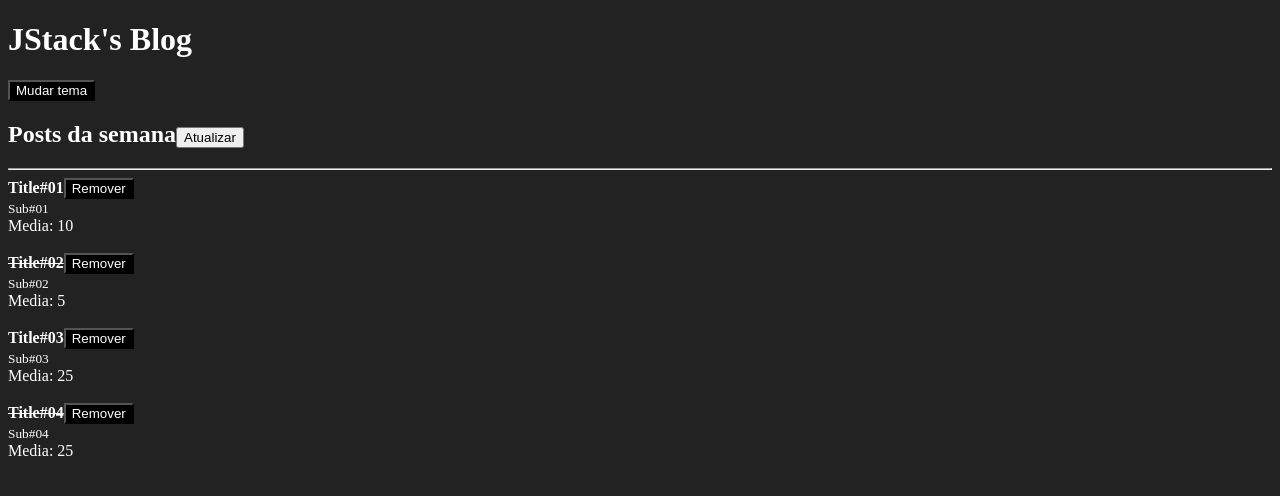
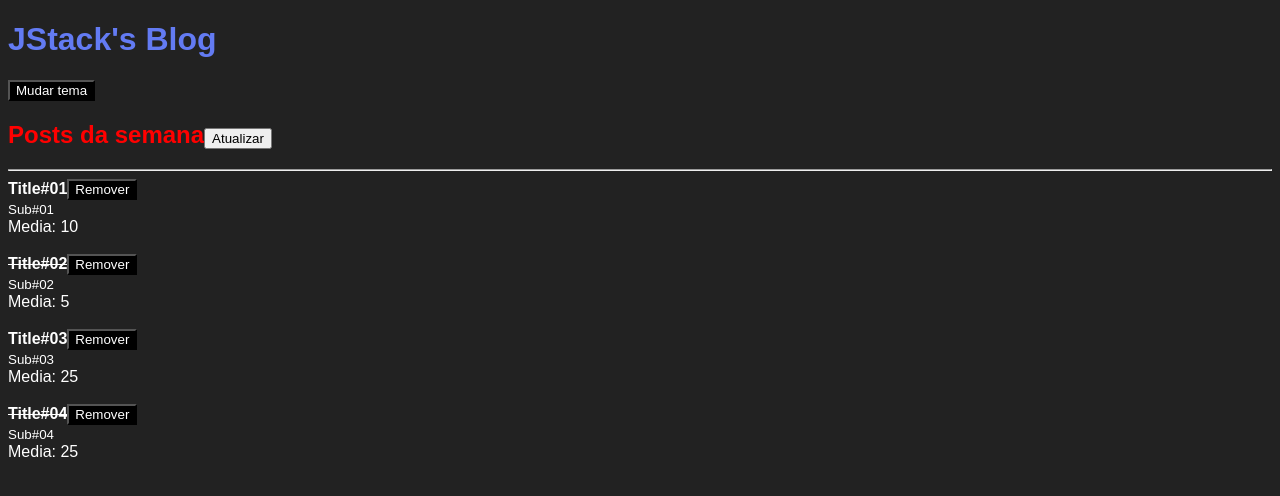
Before and after one commit to eduardoaraujogomes/js-stack, a React app in the folder react-fundamentos/: page / in a window 1280 px wide. Shown: the top 496 px of the page. Built offline with nearby package versions, Linux system fonts and the light colour scheme.

Commit message:
feat: css modules

```diff
--- /dev/null
+++ b/react-fundamentos/src/App.css
@@ -0,0 +1,3 @@
+.title {
+  color: #f00;
+}
--- a/react-fundamentos/src/App.js
+++ b/react-fundamentos/src/App.js
@@ -1,6 +1,8 @@
 import React, { useState } from 'react';
 import Header from './Header';
 import Post from './Post';
+
+import styles from './App.css';
 
 import { ThemeProvider } from './ThemeContext';
 
@@ -66,7 +68,7 @@
   return (
     <ThemeProvider>
       <Header>
-        <h2>Posts da semana
+        <h2 className={styles.title}>Posts da semana
           <button onClick={handleRefresh}>Atualizar</button>
         </h2>
       </Header>
--- /dev/null
+++ b/react-fundamentos/src/Header.css
@@ -0,0 +1,3 @@
+.title{
+  color: #637bf3;
+}
--- a/react-fundamentos/src/Header.js
+++ b/react-fundamentos/src/Header.js
@@ -2,14 +2,20 @@
 import PropTypes from 'prop-types';
 import Button from './Button';
 
+
+import styles from './Header.css';
+
 import { ThemeContext } from './ThemeContext';
+
+//CSS Modules - CSS que não interfere no restante do código
+//Ele cria uma hash para não gerar conflito de nomes de classes
 
 export default function Header({ title, children }) {
   const { onToggleTheme } = useContext(ThemeContext);
 
   return (
     <div>
-      <h1>{title}</h1>
+      <h1 className={styles.title}>{title}</h1>
       <Button
         onClick={onToggleTheme}>
         Mudar tema
--- a/react-fundamentos/src/index.css
+++ b/react-fundamentos/src/index.css
@@ -1,4 +1,5 @@
 body {
   background: #222;
   color: #fff;
+  font-family: sans-serif;
 }
--- a/react-fundamentos/webpack.config.js
+++ b/react-fundamentos/webpack.config.js
@@ -34,7 +34,15 @@
       },
       {
         test: /\.css$/,
-        use: ['style-loader', 'css-loader'],
+        use: [
+          'style-loader',
+          {
+            loader: 'css-loader',
+            options: {
+              modules: true,
+            }
+          }
+        ],
       }
     ],
   },
```
